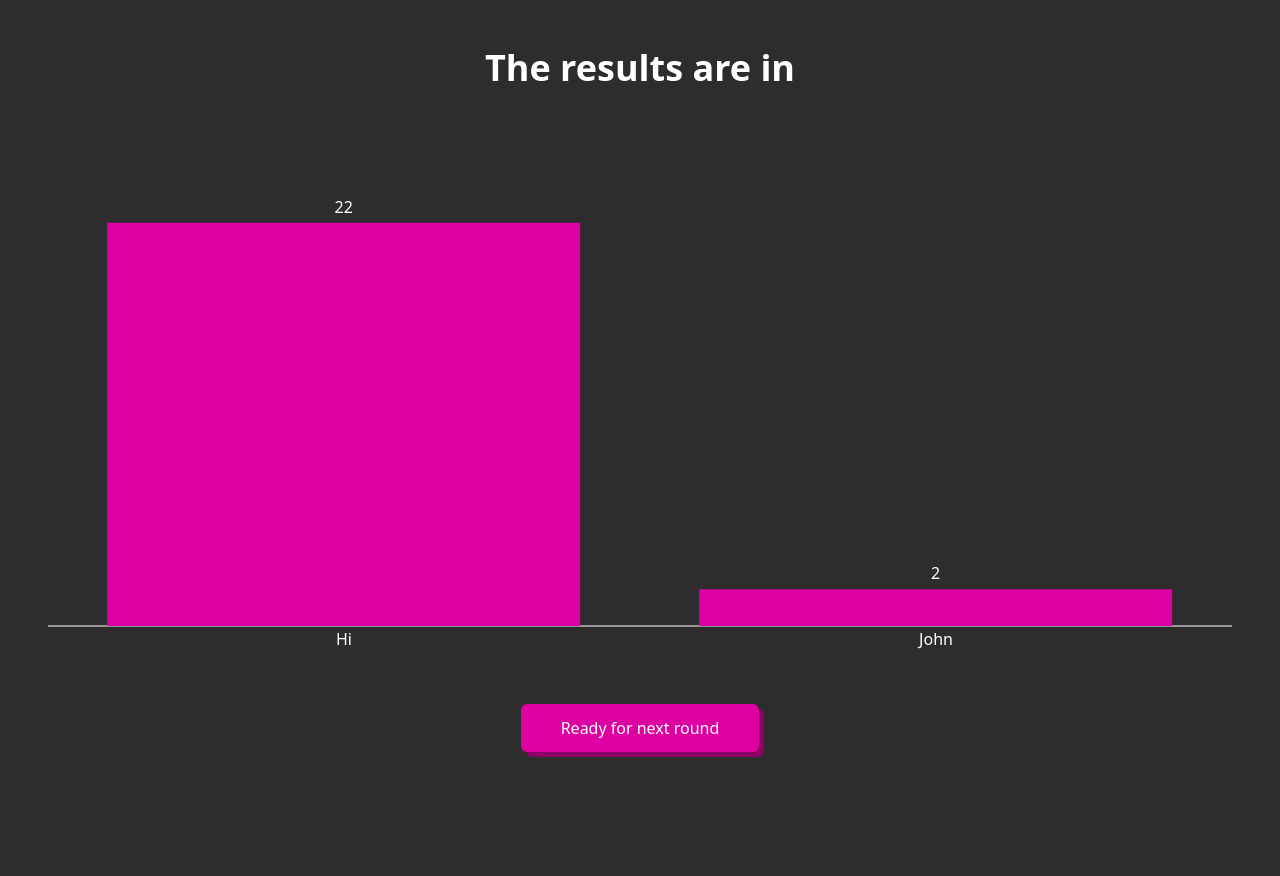
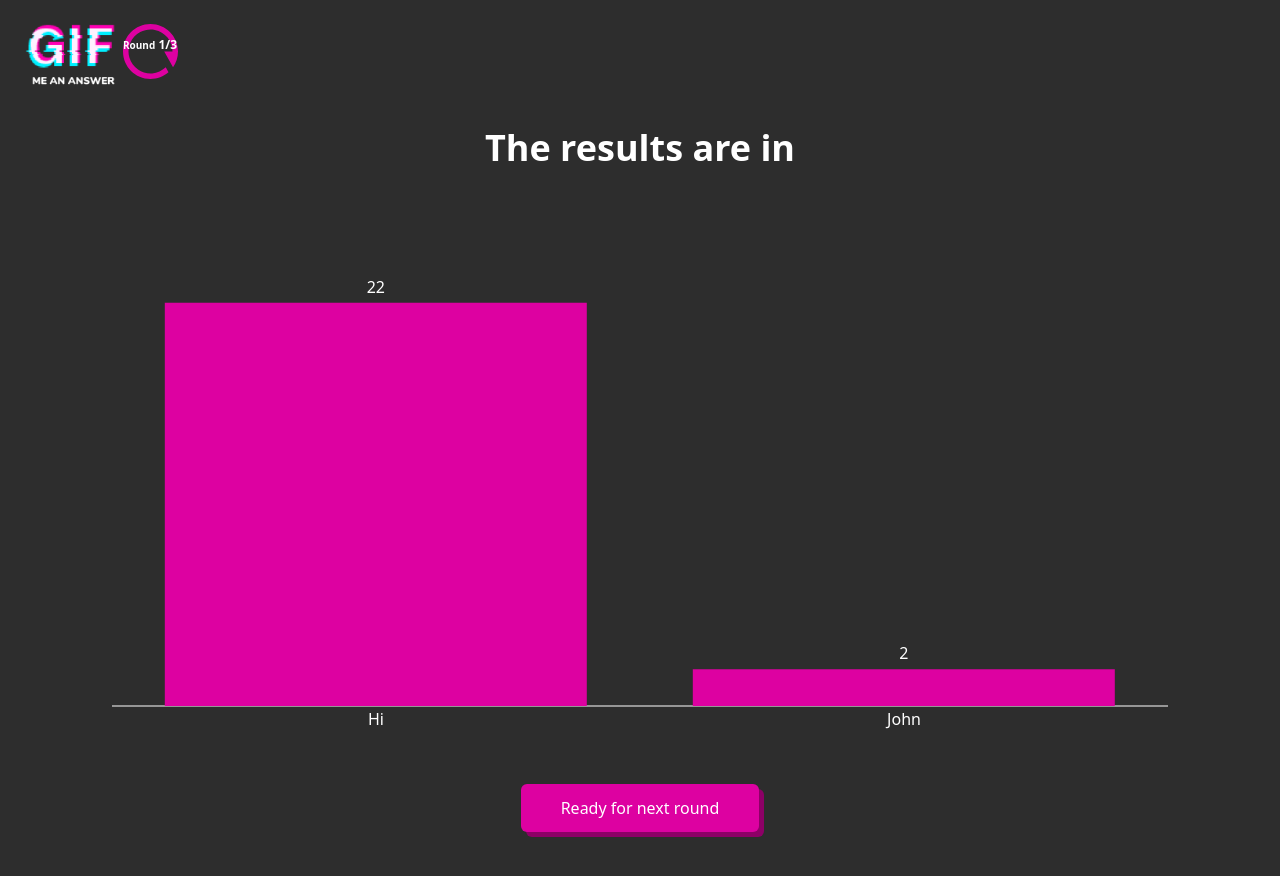
Before and after one commit to futu-sto-tech/gif-me-an-answer-client, a Next.js app: page /result in a window 1280 px wide. Shown: the top 876 px of the page. Before the commit the page ends 800 px from the top, so only its background shows below. Built offline with nearby package versions, Linux system fonts and the light colour scheme.

Commit message:
search for gifs, chagne code type to striing

```diff
--- a/src/api/endpoints.ts
+++ b/src/api/endpoints.ts
@@ -35,7 +35,7 @@ export async function createGame(rounds: number): Promise<Game> {
  * @param playerName
  * @returns Player object
  */
-export async function joinGame(code: number, playerName: string): Promise<Player> {
+export async function joinGame(code: string, playerName: string): Promise<Player> {
   return await apiFetcher({
     url: `/games/${code}/join`,
     method: 'POST',
@@ -114,9 +114,12 @@ export async function vote(code: number, order: string, player: Player, image: n
   });
 }
 
-export async function serchGifs(query: string): Promise<[Gif]> {
+export async function searchGifs(query: string): Promise<[Gif]> {
   return await apiFetcher({
-    url: `/search/${query}`,
+    url: `/gifs/search/`,
     method: 'POST',
+    data: {
+      query: query,
+    },
   });
 }
--- a/src/components/MainLayout.tsx
+++ b/src/components/MainLayout.tsx
@@ -1,29 +1,64 @@
 import styled from 'styled-components';
 import Link from 'next/link';
+import { useRouter } from 'next/router';
 
 const Navigation = styled.nav`
   height: 80px;
   padding: 24px;
+  a {
     img {
       height: 70px;
+    }
   }
 `;
 
 const MainContainer = styled.main`
-  width: 60%;
+  width: 90%;
   margin: 0 auto;
 `;
 
+const GameRound = styled.div`
+  width: 55px;
+  height: 55px;
+  img {
+    width: 100%;
+  }
+  p {
+    margin-top: -43px;
+    text-align: center;
+    color: ${({ theme }) => theme.colors.white};
+    font-weight: 700;
+    font-size: 12px;
+    span {
+      font-size: 10px;
+    }
+  }
+`;
+
 const MainLayout: React.FC = ({ children }) => {
+  const roundNumber = 1;
+  const totalRounds = 3;
+  const { pathname } = useRouter();
+  console.log(pathname);
   return (
     <>
-      <Navigation className="flex  items-center justify-center ">
+      {pathname !== '/' ? (
+        <Navigation className="flex ">
           <Link href="/">
             <a>
               <img src="/assets/logo.png" alt="logo" />
             </a>
           </Link>
+          <GameRound>
+            <img src="/assets/round.svg" alt="logo" />
+            <div>
+              <p>
+                <span>Round</span> {roundNumber}/{totalRounds}
+              </p>
+            </div>
+          </GameRound>
         </Navigation>
+      ) : null}
       <MainContainer>{children}</MainContainer>
     </>
   );
--- a/src/pages/_app.tsx
+++ b/src/pages/_app.tsx
@@ -4,10 +4,13 @@ import '@reach/dialog/styles.css';
 import { AppProps } from 'next/app';
 import { ThemeProvider } from 'styled-components';
 import theme from '../styles/theme';
+import MainLayout from 'components/MainLayout';
 
 const App: React.FC<AppProps> = ({ Component, pageProps }: AppProps) => (
   <ThemeProvider theme={theme}>
-    <Component {...pageProps} />
+    <MainLayout>
+      <Component {...pageProps} />
+    </MainLayout>
   </ThemeProvider>
 );
 
--- a/src/pages/game/index.tsx
+++ b/src/pages/game/index.tsx
@@ -5,7 +5,7 @@ import LobbyScreen from 'screens/lobby';
 import { useState } from 'react';
 
 const DUMMY_GAME_DATA: Game = {
-  code: 7856,
+  code: '7856',
   players: [],
   status: GameStatus.ACTIVE,
   totalRounds: 8,
--- a/src/screens/browse.tsx
+++ b/src/screens/browse.tsx
@@ -2,11 +2,14 @@ import { useEffect, useState } from 'react';
 import { Dialog } from '@reach/dialog';
 import Button from 'components/Button';
 import { Gif } from 'types';
+import { searchGifs } from './../api/endpoints';
+
+const caption = 'When you randomly remember how much happier you were the week Pokemon GO came out';
 
 const BrowseScreen: React.FC<{ game: { players: [] } }> = () => {
-  const [query, setQuery] = useState('');
+  const [value, setValue] = useState('');
   const [image, setImage] = useState<string | null>(null);
-  const [gifs, setGifs] = useState<[Gif] | []>([]);
+  const [gifs, setGifs] = useState<[Gif] | null>(null);
 
   const [secondsLeft, setSecondsLeft] = useState(60 * 2);
 
@@ -14,38 +17,48 @@ const BrowseScreen: React.FC<{ game: { players: [] } }> = () => {
     const handle = setInterval(() => {
       setSecondsLeft((prev) => prev - 1);
     }, 1000);
-
     return () => clearInterval(handle);
   });
 
+  function handleSearch(e: React.KeyboardEvent) {
+    if (e.key === 'Enter') {
+      (async () => {
+        const gifData = await searchGifs(value);
+        setGifs(gifData);
+      })();
+    }
+  }
   return (
     <div className="flex flex-col items-center p-12 space-y-6">
       <div className="flex items-center justify-center w-24 h-24 text-2xl font-bold text-black bg-white rounded-full">
         {Math.floor(secondsLeft / 60)}:{secondsLeft - 60 * Math.floor(secondsLeft / 60)}
       </div>
       <div className="max-w-xl space-y-6">
-        <p className="text-xl font-bold text-center text-white">
-          When you randomly remember how much happier you were the week Pokemon GO came out
-        </p>
+        <p className="text-xl font-bold text-center text-white">{caption} </p>
         <input
           className="w-full px-4 py-2 text-2xl font-bold border-2 border-black rounded text-pink"
           type="text"
           required
-          value={query}
+          value={value}
           placeholder="Search for a gif by keyword or URL"
-          onChange={({ target: { value } }) => setQuery(value)}
+          onChange={({ target: { value } }) => setValue(value)}
+          onKeyPress={handleSearch}
         />
       </div>
       <div className="gap-4 masonry">
-        {[1, 2, 3, 4, 5, 6, 7, 8, 9].map((item) => (
-          <button key={item} onClick={() => setImage('https://media.giphy.com/media/VmthFMDlYu3F4mDEOD/giphy.gif')}>
-            <img src="https://media.giphy.com/media/VmthFMDlYu3F4mDEOD/giphy.gif" />
-          </button>
-        ))}
-        <img src="https://media.giphy.com/media/f6Q5qKS8zVF9qEQmnk/giphy.gif" />
+        {gifs &&
+          gifs.map(({ original, id }) => {
+            console.log(original.url);
+            return (
+              <button key={id} onClick={() => setImage(original.url)} className="w-full h-full">
+                <img src={original.url} />
+              </button>
+            );
+          })}
       </div>
 
       <Dialog
+        aria-label="selected gif"
         className="flex flex-col items-center space-y-8 shadow-2xl bg-background rounded-xl"
         isOpen={image !== null}
         onDismiss={() => setImage(null)}
--- a/src/screens/join-game.tsx
+++ b/src/screens/join-game.tsx
@@ -1,3 +1,4 @@
+import { joinGame } from 'api/endpoints';
 import Button from 'components/Button';
 import { useState } from 'react';
 
--- a/src/types.ts
+++ b/src/types.ts
@@ -4,7 +4,7 @@ export enum GameStatus {
 }
 
 export interface Game {
-  code: number;
+  code: string;
   players: Player[];
   status: GameStatus;
   totalRounds: number;
@@ -58,7 +58,6 @@ export interface GifFixedWidth {
 export interface Gif {
   id: string;
   title: string;
-  url: string;
   preview: GifImage;
   original: GifImage;
   fixedWidth: GifFixedWidth;
```
Also changed, not shown: public/assets/round.svg, 1 other file (tests, documents, lock files or other folders). Lines whose indentation alone changed are shown as unchanged.
